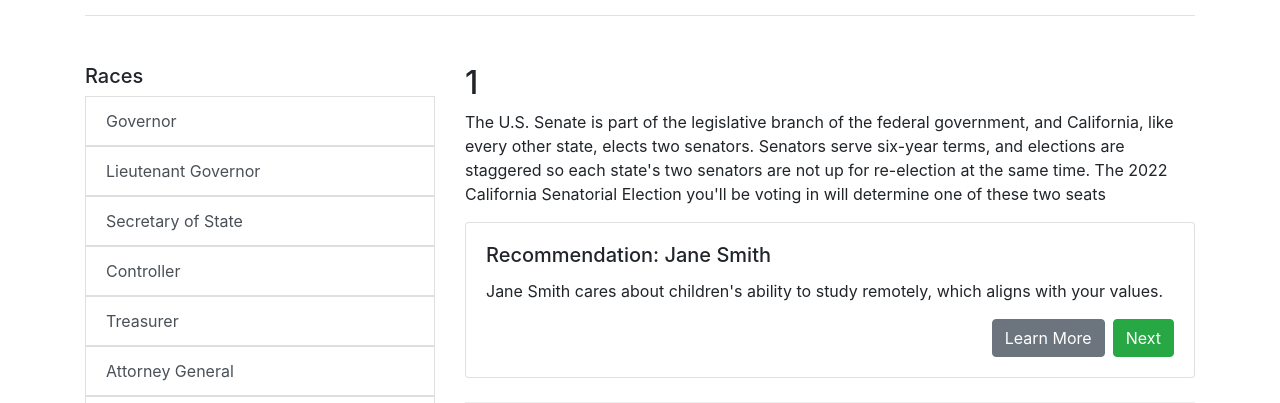
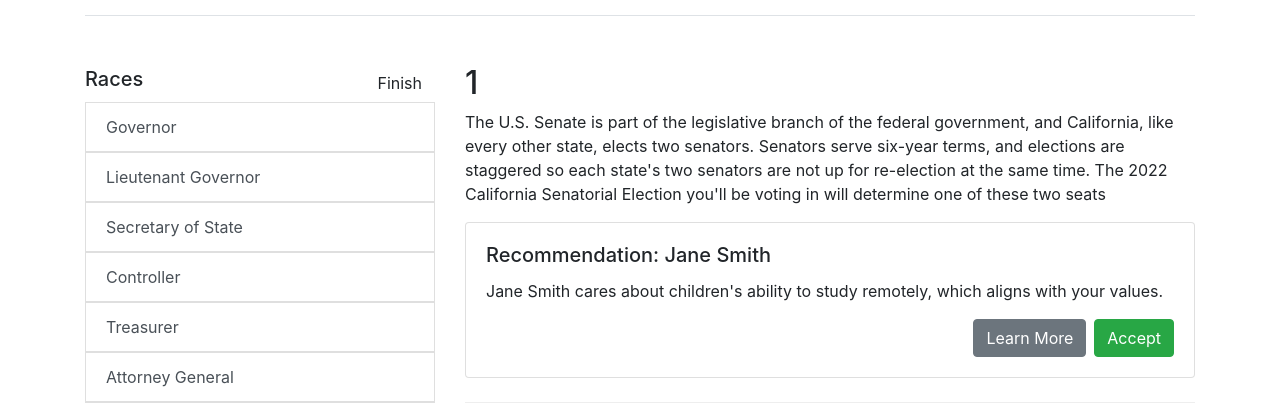
Before and after one commit to tedai-hackathon/VoteWise, a Flask app: page /race/1 in a window 1280 px wide. Shown: the part 317-720 px from the top of the page. Run offline with Flask 3, Linux system fonts and the light colour scheme; parts of the project's set-up code (start-up, migrations or seed data) failed here and were passed over; some libraries are stand-ins or nearby versions.

```diff
--- a/app.py
+++ b/app.py
@@ -101,6 +101,7 @@ def skip_intake(be_conservative=True):
 def index():
     form = IntakeForm()
     if form.validate_on_submit():
+        print("form validated")
         voter_info = VoterInfo()
         form_data = form.data
         # remove csrf token and any other unnecessary WTF-form inserted fields
@@ -115,8 +116,6 @@ def index():
 
 # read the race and candidate parameters from the request, save them as kv into the session variable, and redirect to the next race
 # input: race = encoded race name, candidate = encoded candidate name
-
-
 @app.route('/confirm', methods=['GET'])
 def confirm():
     race = request.args.get('race')
@@ -136,11 +135,14 @@ def confirm():
 @app.route('/pdf', methods=['GET'])
 def pdf():
     choices = session.get('choices', {})
-    return render_template('pdf.html', races=races(), choices=choices)
+    # sort races by whether session.get('choices') has a value for them
+    # if there is a value, put it in the front of the list, otherwise put it in the back of the list
+    sorted_races = sorted(races(), key=lambda x: x not in choices)
+    return render_template('pdf.html', races=sorted_races, choices=choices)
 
 
 
-# TODO: we should discontinue this method
+# TODO: we should remove this method, it's not used anymore
 @app.route('/data', methods=['POST'])
 @csrf.exempt
 def get_data():
@@ -198,19 +200,19 @@ def get_data():
 @app.route('/race/<race_name>')
 def race(race_name):
 
-    decoded_race_name = None if race_name is None else unquote(race_name)
+    decoded_race_name = races()[0] if race_name is None else unquote(race_name)
     race_description = """
-The U.S. Senate is part of the
-legislative branch of the federal
-government, and California, like
-every other state, elects two
-senators. Senators serve six-year
-terms, and elections are staggered so
-each state's two senators are not up
-for re-election at the same time. The
-2022 California Senatorial Election
-you'll be voting in will determine
-one of these two seats"""
+    The U.S. Senate is part of the
+    legislative branch of the federal
+    government, and California, like
+    every other state, elects two
+    senators. Senators serve six-year
+    terms, and elections are staggered so
+    each state's two senators are not up
+    for re-election at the same time. The
+    2022 California Senatorial Election
+    you'll be voting in will determine
+    one of these two seats"""
 
     recommended_candidate_data = {
         "name": "Jane Smith",
--- a/templates/race.html
+++ b/templates/race.html
@@ -25,7 +25,10 @@
         <div class="row">
             <!-- Left Column: List of Races -->
             <div class="col-md-4">
-                <h5>Races</h5>
+                <div class="d-flex justify-content-between align-items-center">
+                    <h5>Races</h5>
+                    <a href="/pdf" class="btn">Finish</a>
+                </div>
                 <div class="scrollable-sidebar">
                     {% with current_race=current_race, ballot_data = ballot_data  %}
                         {% include 'race_sidebar.html' %}
@@ -63,7 +66,7 @@
                                     <div class="d-flex justify-content-end">
                                         <button type="button" class="btn btn-secondary mr-2" id="learnMoreButton">Learn More</button>
                                         <!-- Modified the Next button to be a submit button for the form -->
-                                        <button type="submit" class="btn btn-success">Next</button>
+                                        <button type="submit" class="btn btn-success">Accept</button>
                                     </div>
                                 </form>
                             </div>
```
